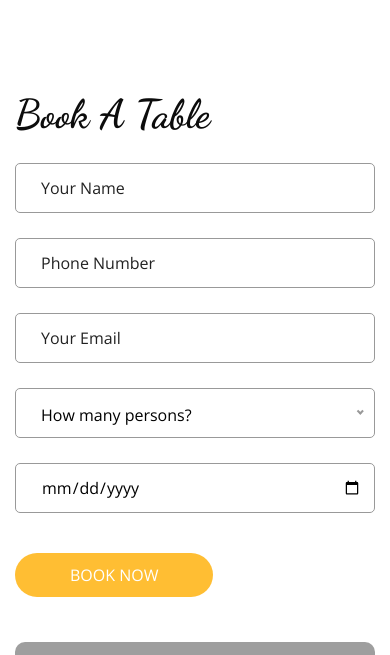
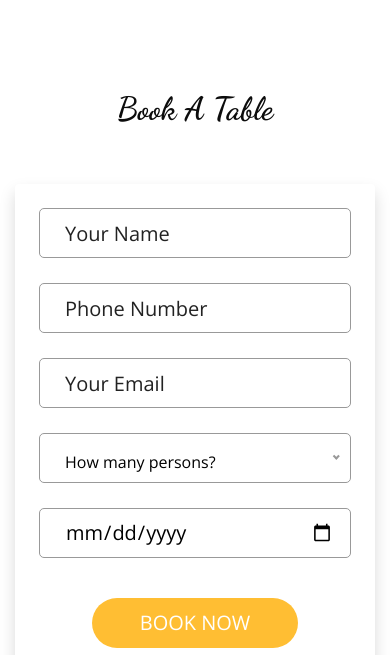
Before and after one commit to NEMESIS00000/Restaurant_Web_Project, a Django app: page /book_table/ in a window 390 px wide. Shown: the part 88-743 px from the top of the page. Run offline with Django 5.2, Linux system fonts and the light colour scheme; some libraries are stand-ins or nearby versions; grey boxes are pictures that could not be loaded.

```diff
--- a/Template/book_table.html
+++ b/Template/book_table.html
@@ -2,88 +2,89 @@
 
 {% block class %}class="sub_page"{% endblock class %}
 {% block table_status %}active{% endblock table_status %}
+
 {% block main %}
 
-<!-- book section -->
 <section class="book_section layout_padding">
   <div class="container">
-    <div class="heading_container">
-      <h2>
-        Book A Table
-      </h2>
+
+    <!-- Centered Title -->
+    <div class="row">
+      <div class="col-12 text-center mb-5">
+        <h2 class="font-weight-bold">
+          Book A Table
+        </h2>
+      </div>
     </div>
-    <div class="row">
-      <div class="col-md-6">
-        <div class="form_container">
-          <!-- Display messages here -->
 
+    <!-- Centered Form -->
+    <div class="row justify-content-center">
+      <div class="col-lg-7 col-md-9">
 
-          <form action="{% url 'Book_Table' %}" method='POST'>{% csrf_token %}
-            <div>
-              <input type="text" class="form-control" name="user_name" required placeholder="Your Name" />
+        <div class="form_container p-4 shadow rounded bg-white">
+
+          <!-- Messages -->
+          {% if messages %}
+          <div class="alert alert-info text-center">
+            {% for message in messages %}
+              <p class="mb-0">{{ message }}</p>
+            {% endfor %}
+          </div>
+          {% endif %}
+
+          <form action="{% url 'Book_Table' %}" method="POST">
+            {% csrf_token %}
+
+            <div class="form-group">
+              <input type="text" class="form-control form-control-lg"
+                     name="user_name" required placeholder="Your Name">
             </div>
-            <div>
-              <input type="text" class="form-control" name="phone_number" required placeholder="Phone Number" />
+
+            <div class="form-group">
+              <input type="text" class="form-control form-control-lg"
+                     name="phone_number" required placeholder="Phone Number">
             </div>
-            <div>
-              <input type="email" class="form-control" name="user_email" placeholder="Your Email" />
+
+            <div class="form-group">
+              <input type="email" class="form-control form-control-lg"
+                     name="user_email" placeholder="Your Email">
             </div>
-            <div>
-              <select class="form-control nice-select wide" required name="total_person">
+
+            <div class="form-group">
+              <select class="form-control form-control-lg"
+                      required name="total_person">
                 <option value="" disabled selected>
                   How many persons?
                 </option>
-                <option value="2">2</option>
-                <option value="3">3</option>
-                <option value="4">4</option>
-                <option value="5">5</option>
+                <option value="2">2 Persons</option>
+                <option value="3">3 Persons</option>
+                <option value="4">4 Persons</option>
+                <option value="5">5 Persons</option>
               </select>
             </div>
-            <div>
-              <input type="date" required name="booking_data" class="form-control">
+
+            <div class="form-group">
+              <input type="date"
+                     required
+                     name="booking_data"
+                     class="form-control form-control-lg">
             </div>
-            <div class="btn_box">
-              <button>
+
+            <div class="text-center mt-4">
+              <button type="submit"
+                      class="btn btn-primary btn-lg px-5">
                 Book Now
               </button>
             </div>
+
           </form>
+
         </div>
-      </div>
 
-      <!-- Google Map section -->
-      <div class="col-md-6">
-        <div class="map_container">
-          <div id="googleMap" style="height: 400px; width: 100%;"></div> <!-- Ensure the map has a height and width -->
-        </div>
       </div>
     </div>
+
   </div>
 </section>
-<!-- end book section -->
-
-<!-- Add the Google Maps API -->
-<script src="https://maps.googleapis.com/maps/api/js?key={{ google_maps_api_key }}&callback=initMap" async defer></script>
-
-<!-- Initialize Google Map -->
-<script>
-function initMap() {
-  // Set the location of your restaurant (replace with your actual coordinates)
-  var restaurantLocation = { lat: 26.8467, lng: 80.9462 }; // Example coordinates (change these)
-
-  // Create the map centered on the restaurant
-  var map = new google.maps.Map(document.getElementById('googleMap'), {
-    zoom: 14,  // Set zoom level
-    center: restaurantLocation  // Set map's center
-  });
-
-  // Add a marker at the restaurant's location
-  var marker = new google.maps.Marker({
-    position: restaurantLocation,
-    map: map,
-    title: 'Burger Bites'  // Change this to your restaurant's name
-  });
-}
-</script>
 
 {% endblock main %}
```
Also changed, not shown: 1 other file.
